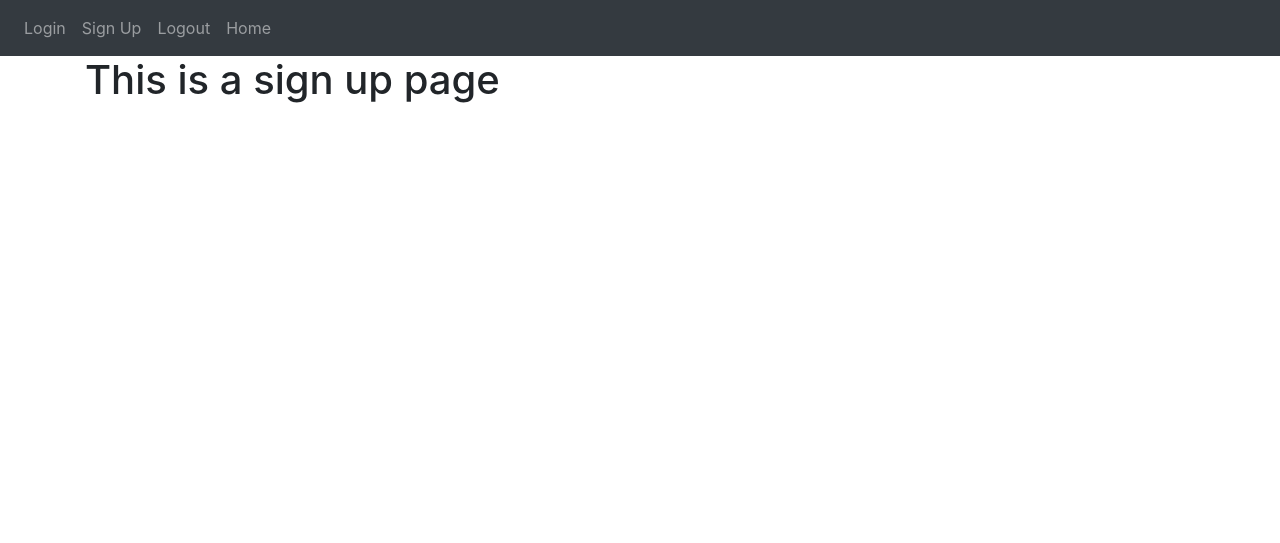
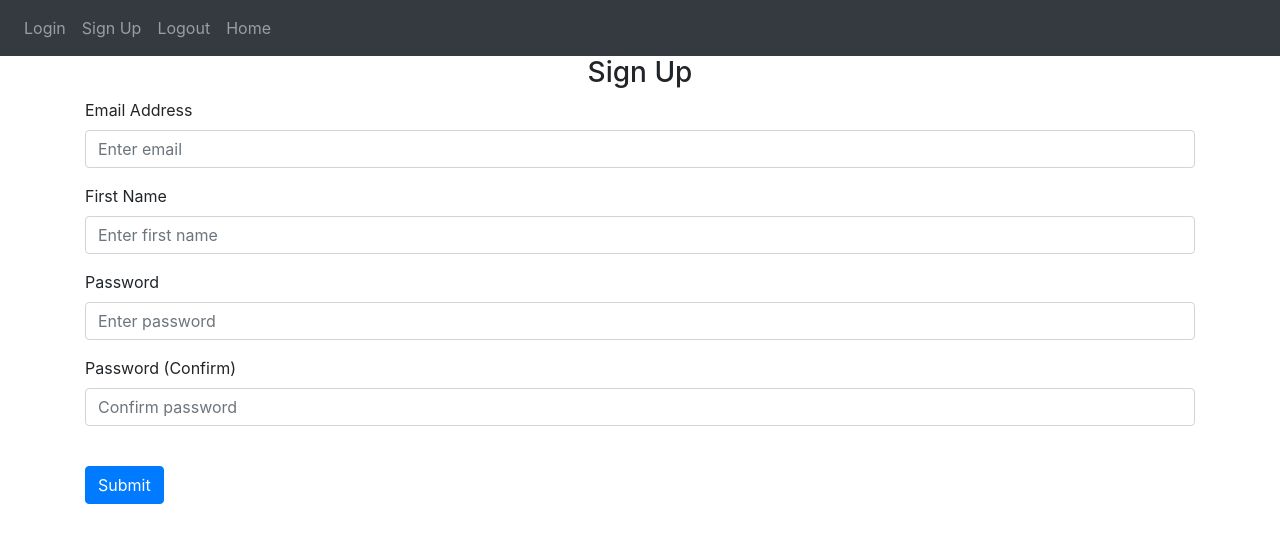
Before and after one commit to Cynthiachelangat/login-website, a Flask app: page /sign_up in a window 1280 px wide. Shown: the top 543 px of the page. Run offline with Flask 3, Linux system fonts and the light colour scheme; some libraries are stand-ins or nearby versions.

Commit message:
Sign up form

```diff
--- a/website/auth.py
+++ b/website/auth.py
@@ -4,7 +4,7 @@ auth = Blueprint('auth', __name__)
 
 @auth.route('/login')
 def login():
-    return render_template("login.html", text="Hello Cynthia")
+    return render_template("login.html", boolean=True)
 
 @auth.route('/logout')
 def logout():
--- a/website/templates/sign_up.html
+++ b/website/templates/sign_up.html
@@ -1,5 +1,48 @@
-{% extends "base.html" %} {% block title %}Sign Up{% endblock %}
-
-{% block content %}
-<h1>This is a sign up page</h1>
+{% extends "base.html" %} {% block title %}Sign Up{% endblock %} {% block
+content %}
+<form method="POST">
+  <h3 align="center">Sign Up</h3>
+  <div class="form-group">
+    <label for="email">Email Address</label>
+    <input
+      type="email"
+      class="form-control"
+      id="email"
+      name="email"
+      placeholder="Enter email"
+    />
+  </div>
+  <div class="form-group">
+    <label for="firstName">First Name</label>
+    <input
+      type="text"
+      class="form-control"
+      id="firstName"
+      name="firstName"
+      placeholder="Enter first name"
+    />
+  </div>
+  <div class="form-group">
+    <label for="password1">Password</label>
+    <input
+      type="password"
+      class="form-control"
+      id="password1"
+      name="password1"
+      placeholder="Enter password"
+    />
+  </div>
+  <div class="form-group">
+    <label for="password2">Password (Confirm)</label>
+    <input
+      type="password"
+      class="form-control"
+      id="password2"
+      name="password2"
+      placeholder="Confirm password"
+    />
+  </div>
+  <br />
+  <button type="submit" class="btn btn-primary">Submit</button>
+</form>
 {% endblock %}
```
Also changed, not shown: website/templates/login.html (+6 -1 lines).
